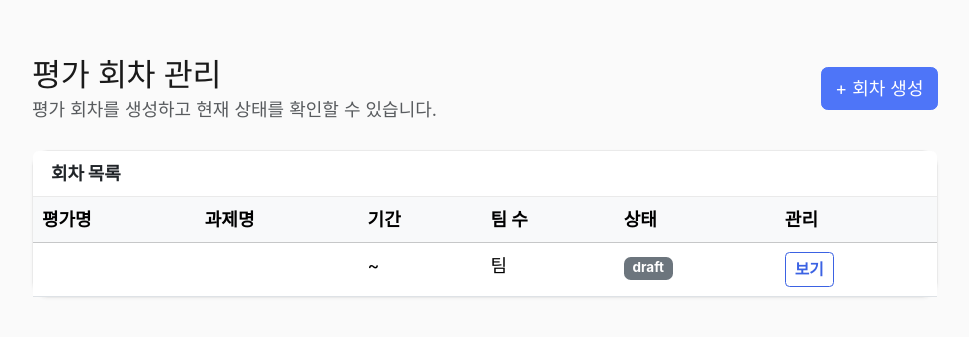
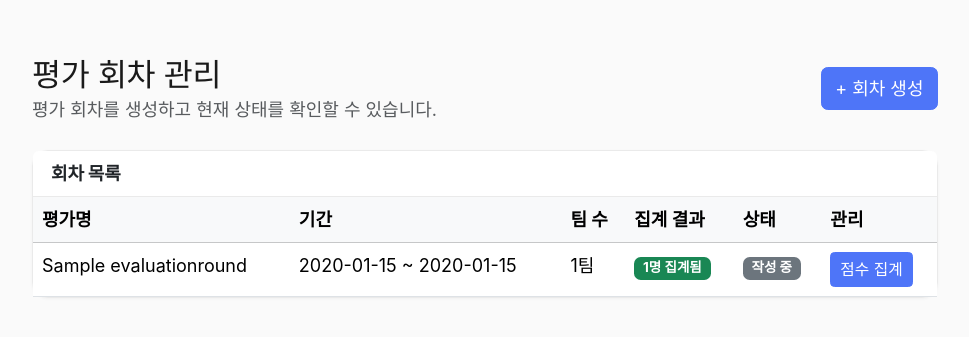
Before and after one commit to jin-park0115/ax-evalutator, a Django app: page /tutor/rounds/ in a window 1280 px wide. Shown: the part 82-419 px from the top of the page, without its empty margins (155-1124 px from the left). Run offline with Django 5.2, Linux system fonts and the light colour scheme; a user stored in the database is signed in; tables that the repository leaves empty hold one stand-in row (values such as "Sample post"); some web fonts are replaced.

Commit message:
feat: 회차 관리 화면에 점수 집계 버튼 추가
calculate_round()는 잘 구현돼 있었지만 UI에서 호출하는 곳이
없어서 "평가 제출 -> 점수 집계 -> 학생 결과 확인" 흐름의 가운데가
비어 있었다. ScoreResult가 항상 0건이라 학생 결과 화면이 늘 빈
칸으로 뜨는 상태였음.

- calculate_round_scores 뷰 추가: 팀 배정 인원 대비 몇 명이
  집계됐는지 계산해 전체/부분/실패 3단계로 메시지를 분기
  (calculate_round는 데이터 부족한 학생을 조용히 건너뛰므로,
  집계 결과가 0명이어도 원인을 알 수 없으면 안 됨)
- round_list.html: 회차별 "점수 집계" 버튼 + 집계된 인원 수 배지
- 겸사겸사 round_list.html이 모델에 없는 필드(round.title,
  round.assignment, round.status=="완료" 등 문자열 비교)를 쓰고
  있어 평가명/상태가 항상 빈 칸으로 뜨던 버그를 실제 필드
  (name, start_at/end_at, status choices)로 수정. 안 쓰던
  showRoundDetail() placeholder alert도 제거.

검증 (로컬 시드 데이터로 실제 실행):
- 평가 데이터 없음 -> "집계된 학생이 없습니다" 에러 메시지
- 팀평가 1건 + 상호평가 1건만 있는 상태로 집계 -> "1명 집계
  완료. 3명은 데이터 부족으로 제외" 경고 메시지, ScoreResult에
  team_score=3.25(=4.5*0.5+2.0*0.5), final_score=3.7(=3.25*0.4
  +4.0*0.6), rank=1 정확히 저장됨
- get_visible_result(student) 직접 호출로 학생 결과 화면까지
  final_score=3.7 이어지는 것 확인
기존 테스트 15개 통과.

Co-Authored-By: Claude Opus 5 <noreply@anthropic.com>

```diff
--- a/project/apps/evaluations/urls.py
+++ b/project/apps/evaluations/urls.py
@@ -22,6 +22,11 @@ urlpatterns = [
         views_tutor.toggle_team_first_rank,
         name="toggle_team_first_rank",
     ),
+    path(
+        "tutor/rounds/<int:round_id>/calculate/",
+        views_tutor.calculate_round_scores,
+        name="calculate_round_scores",
+    ),
 
     # 학생 평가 경로(/student/evaluation/*)는 views_eval.py의 /eval/* 플로우로
     # 일원화하면서 제거했다 (2026-08-18, 전예진/안형준 합의).
--- a/project/apps/evaluations/views_tutor.py
+++ b/project/apps/evaluations/views_tutor.py
@@ -64,6 +64,60 @@ def toggle_team_first_rank(request, round_id):
         round_obj = get_object_or_404(EvaluationRound, id=round_id)
         round_obj.team_first_rank_visible = not round_obj.team_first_rank_visible
         round_obj.save()
+
+    return redirect("tutor_rounds")
+
+
+# =========================================================
+# 점수 집계 (BE2 calculate_round 호출)
+# URL: /tutor/rounds/<round_id>/calculate/
+#
+# 학생 평가 + 튜터 평가가 모두 들어온 뒤 눌러야 하는 버튼.
+# calculate_round()는 팀 점수/개인 점수/최종 점수 중 하나라도
+# 계산이 안 되는 학생은 건너뛰고, 계산된 학생만 ScoreResult에
+# 저장한다. 그래서 "몇 명이 집계됐는지"를 돌려주는 게 중요하다.
+# =========================================================
+@staff_member_required
+def calculate_round_scores(request, round_id):
+    from apps.teams.models import TeamMember
+    from apps.scoring.services import calculate_round
+
+    round_obj = get_object_or_404(EvaluationRound, id=round_id)
+
+    if request.method != "POST":
+        return redirect("tutor_rounds")
+
+    total_students = TeamMember.objects.filter(team__round=round_obj).count()
+
+    if total_students == 0:
+        messages.error(
+            request,
+            f"[{round_obj.name}] 팀에 배정된 학생이 없어 집계할 수 없습니다. "
+            "먼저 팀 편성을 완료해주세요.",
+        )
+        return redirect("tutor_rounds")
+
+    saved = calculate_round(round_obj)
+    saved_count = len(saved)
+    skipped = total_students - saved_count
+
+    if saved_count == 0:
+        messages.error(
+            request,
+            f"[{round_obj.name}] 집계된 학생이 없습니다. "
+            "학생 평가와 튜터 평가가 모두 등록되어야 점수가 계산됩니다.",
+        )
+    elif skipped > 0:
+        messages.warning(
+            request,
+            f"[{round_obj.name}] {saved_count}명 집계 완료. "
+            f"{skipped}명은 평가 데이터가 부족해 제외되었습니다.",
+        )
+    else:
+        messages.success(
+            request,
+            f"[{round_obj.name}] 전체 {saved_count}명의 점수 집계가 완료되었습니다.",
+        )
 
     return redirect("tutor_rounds")
 
--- a/project/templates/tutor/round_list.html
+++ b/project/templates/tutor/round_list.html
@@ -234,9 +234,9 @@
 
                         <tr>
                             <th>평가명</th>
-                            <th>과제명</th>
                             <th>기간</th>
                             <th>팀 수</th>
+                            <th>집계 결과</th>
                             <th>상태</th>
                             <th>관리</th>
                         </tr>
@@ -252,46 +252,46 @@
 
                             <!-- 평가명 -->
                             <td>
-                                {{ round.title }}
-                            </td>
-
-
-                            <!-- 과제명 -->
-                            <td>
-                                {{ round.assignment }}
+                                {{ round.name }}
                             </td>
 
 
                             <!-- 기간 -->
                             <td>
-                                {{ round.start_date }}
+                                {{ round.start_at|date:"Y-m-d" }}
                                 ~
-                                {{ round.end_date }}
+                                {{ round.end_at|date:"Y-m-d" }}
                             </td>
 
 
                             <!-- 팀 수 -->
                             <td>
-                                {{ round.team_count }}팀
+                                {{ round.teams.count }}팀
+                            </td>
+
+
+                            <!-- 집계 결과 -->
+                            <td>
+                                {% if round.score_results.count %}
+                                    <span class="badge text-bg-success">
+                                        {{ round.score_results.count }}명 집계됨
+                                    </span>
+                                {% else %}
+                                    <span class="text-muted">미집계</span>
+                                {% endif %}
                             </td>
 
 
                             <!-- 상태 -->
                             <td>
 
-                                {% if round.status == "대기" %}
-
-                                    <span class="badge text-bg-secondary">
-                                        대기
-                                    </span>
-
-                                {% elif round.status == "진행중" %}
+                                {% if round.status == "in_progress" %}
 
                                     <span class="badge text-bg-primary">
                                         진행중
                                     </span>
 
-                                {% elif round.status == "완료" %}
+                                {% elif round.status == "finished" %}
 
                                     <span class="badge text-bg-success">
                                         완료
@@ -300,7 +300,7 @@
                                 {% else %}
 
                                     <span class="badge text-bg-secondary">
-                                        {{ round.status }}
+                                        {{ round.get_status_display }}
                                     </span>
 
                                 {% endif %}
@@ -311,14 +311,21 @@
                             <!-- 관리 -->
                             <td>
 
-                                <button
-                                    type="button"
-                                    class="btn btn-sm btn-outline-primary"
-                                    data-round-id="{{ round.id }}"
-                                    onclick="showRoundDetail(this)"
+                                <form
+                                    method="post"
+                                    action="{% url 'calculate_round_scores' round.id %}"
+                                    class="d-inline m-0"
+                                    onsubmit="return confirm('학생 평가와 튜터 평가를 바탕으로 점수를 집계합니다.\n이미 집계된 결과가 있으면 새 값으로 갱신됩니다.\n\n계속할까요?');"
                                 >
-                                    보기
-                                </button>
+                                    {% csrf_token %}
+
+                                    <button
+                                        type="submit"
+                                        class="btn btn-sm btn-primary"
+                                    >
+                                        점수 집계
+                                    </button>
+                                </form>
 
                             </td>
 
@@ -433,23 +440,6 @@
     });
 
 
-    // =====================================
-    // 회차 보기
-    // =====================================
-
-    function showRoundDetail(button) {
-
-        const roundId =
-            button.dataset.roundId;
-
-
-        alert(
-            "회차 상세 화면 연결 예정입니다.\n\n" +
-            "회차 ID: " + roundId
-        );
-
-    }
-
 </script>
 
 
```
